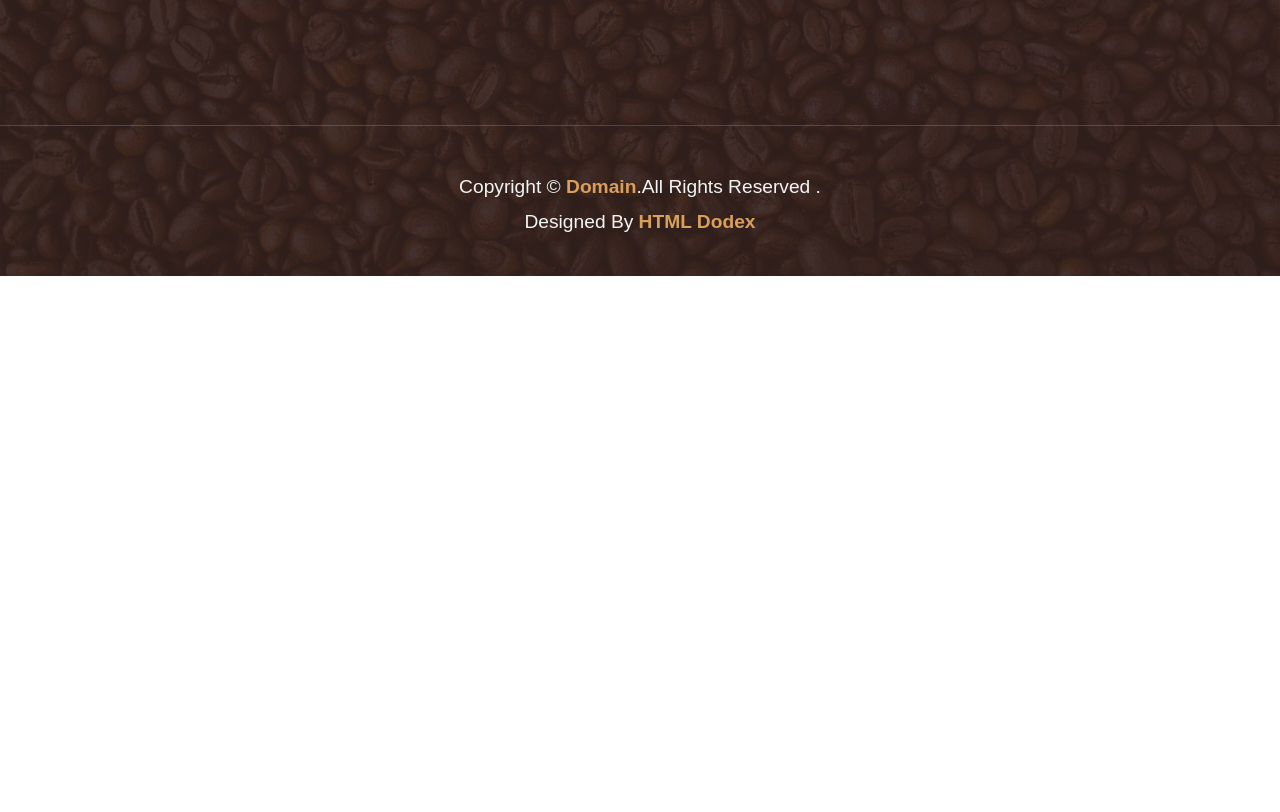
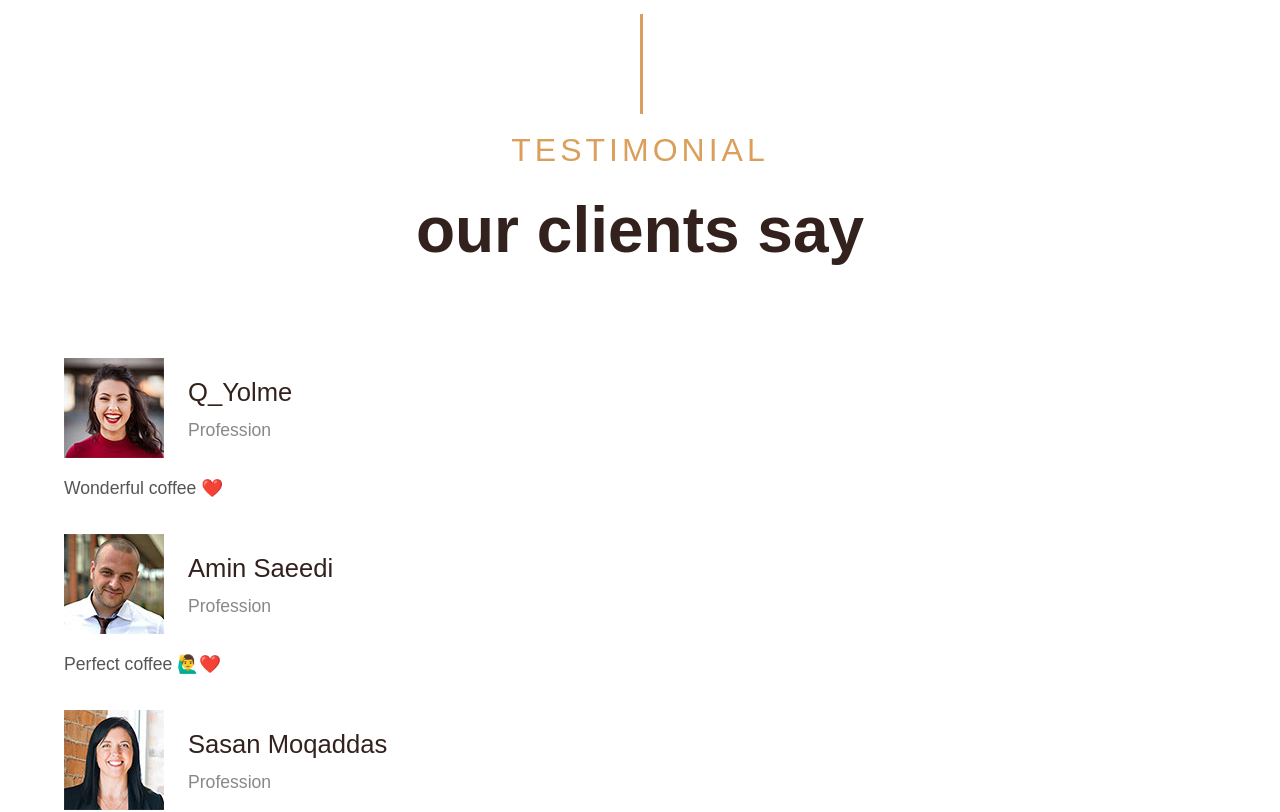
Before and after one commit to naziwebdev/coffee-shop, a Next.js app: page /testimonial in a window 1280 px wide. Shown: the part 540-1352 px from the top of the page. Before the commit the page ends 816 px from the top, so only its background shows below. Built offline with nearby package versions, Linux system fonts and the light colour scheme; data requests are answered from the project's data file.

Commit message:
Create testimonial page

```diff
--- /dev/null
+++ b/components/templates/Testimonial/TestimonialDetail.js
@@ -0,0 +1,21 @@
+import React from 'react'
+import styles from './TestimonialDetail.module.css'
+import ClientSayItem from '@/components/modules/ClientSayItem/ClientSayItem'
+
+export default function Testimonial({comments}) {
+  return (
+    <div className={styles['testimonial']}>
+    <h3 className='u__section-title'>
+      Testimonial
+    </h3>
+    <h1 className='u__section-text'>
+      our clients say
+    </h1>
+     <div className={styles['testimonial__content']}>
+         {comments?.map(comment => (
+          <ClientSayItem key={crypto.randomUUID()} {...comment} />
+         ))}
+     </div>
+    </div>
+  )
+}
--- /dev/null
+++ b/components/templates/Testimonial/TestimonialDetail.module.css
@@ -0,0 +1,26 @@
+.testimonial{
+    padding: 14rem 4rem 0 4rem;
+}
+
+.testimonial__content {
+    padding-top: 5rem;
+    display: flex;
+    flex-direction: column;
+    row-gap: 2rem;
+}
+
+
+
+@media only screen and (max-width:578px) {
+
+    .testimonial{
+        padding: 14rem 2rem 0 2rem;
+    }
+}
+
+@media only screen and (max-width:350px) {
+
+    .testimonial{
+        padding: 14rem 1.5rem 0 1.5rem;
+    }
+}
--- a/pages/testimonial/index.js
+++ b/pages/testimonial/index.js
@@ -1,7 +1,25 @@
 import React from 'react'
+import Header from '@/components/modules/Header/Header'
+import TestimonialDetail from '@/components/templates/Testimonial/TestimonialDetail'
 
-export default function Testimonial() {
+export default function Testimonial({data}) {
   return (
-    <div>Testimonial</div>
+    <div>
+      <Header route={'testimonial'} />
+      <TestimonialDetail comments={data}/>
+    </div>
   )
 }
+
+export async function getStaticProps() {
+
+  const res = await fetch('http://localhost:4000/comments')
+  const data = await res.json()
+
+  return {
+    props:{
+      data
+    },
+    revalidate : 60 * 60 * 12
+  }
+}
```
